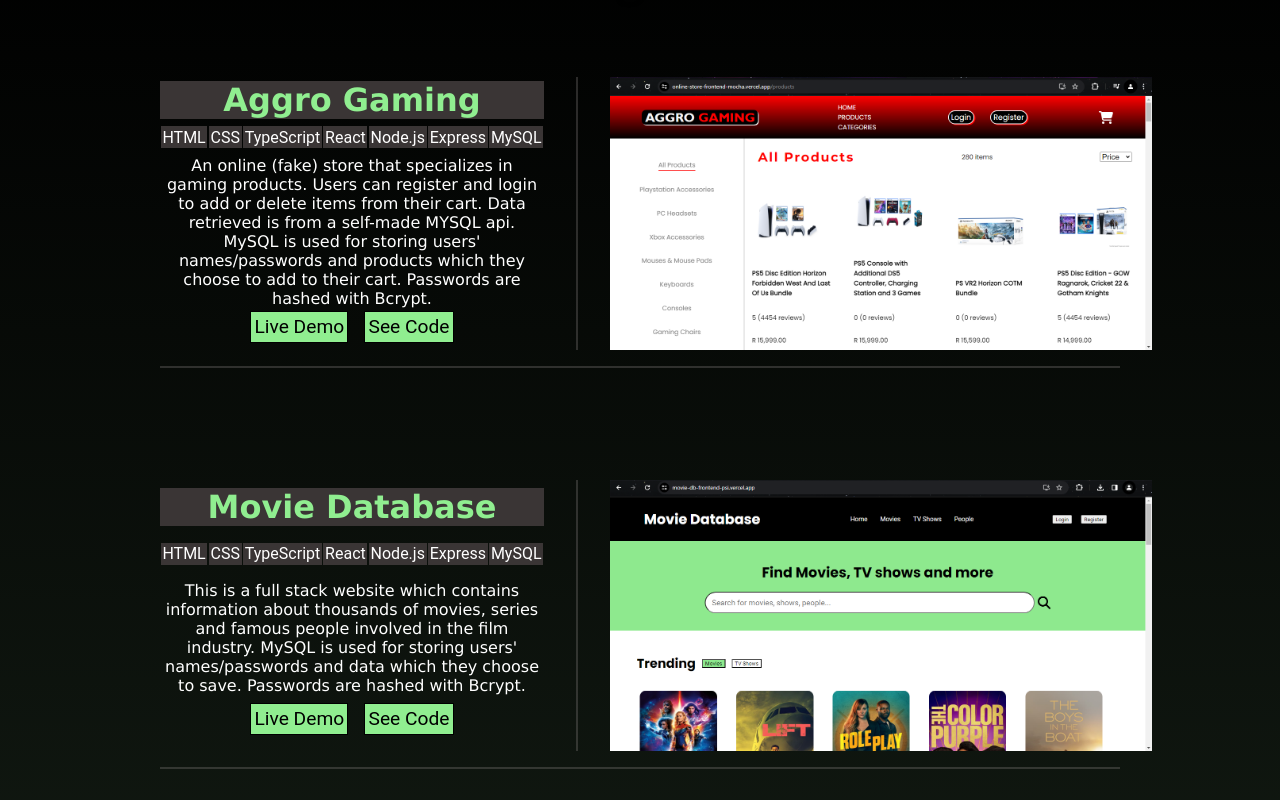
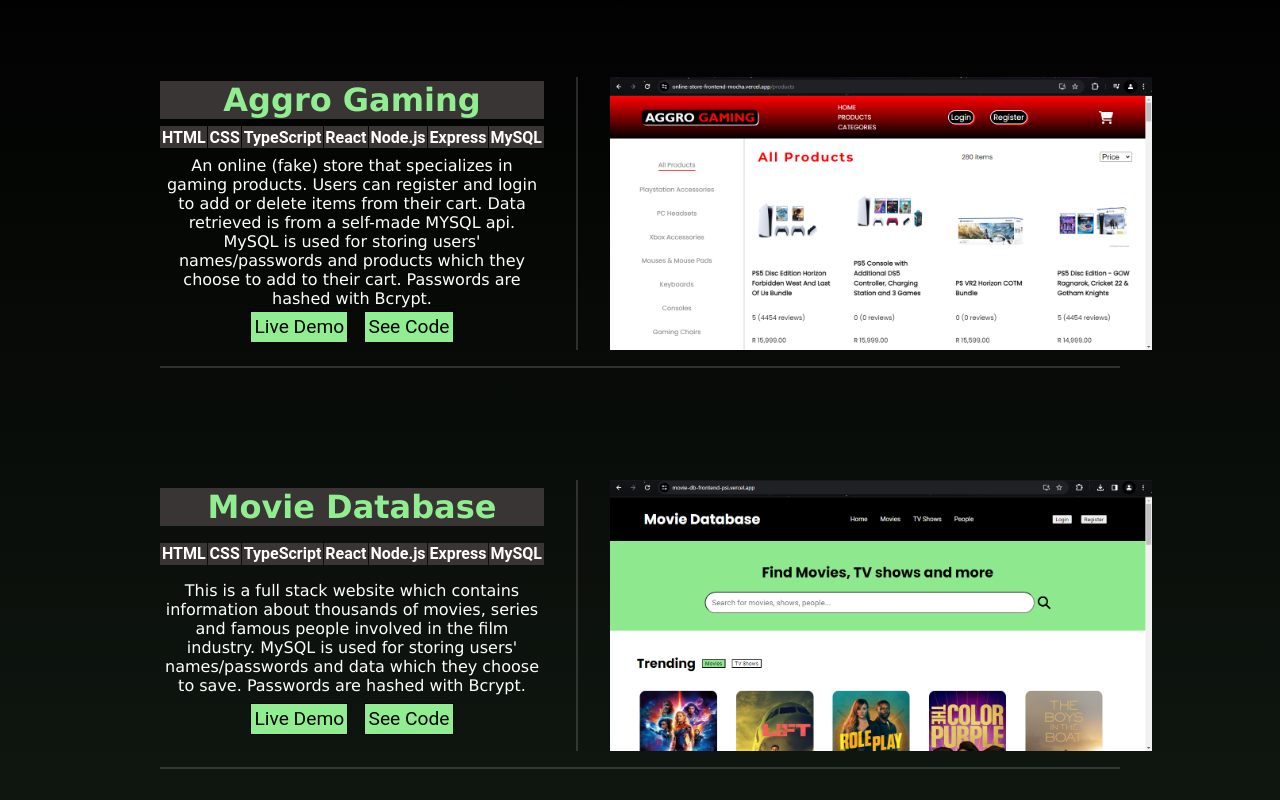
Before and after one commit to ScottHahn1/Portfolio, a React (Create React App) app: page / in a window 1280 px wide. Shown: the part 860-1660 px from the top of the page. Built offline with nearby package versions, Linux system fonts and the light colour scheme.

Commit message:
added strong tag to tech text

```diff
--- a/src/components/Project.js
+++ b/src/components/Project.js
@@ -11,7 +11,9 @@
 
         <div className="project-technologies">
           {technologiesUsed.map((tech, idx) => (
-                <p key={idx}>{tech}</p>
+                <p key={idx}>
+                  <strong>{tech}</strong>
+                </p>
           ))}
         </div>
 
```
